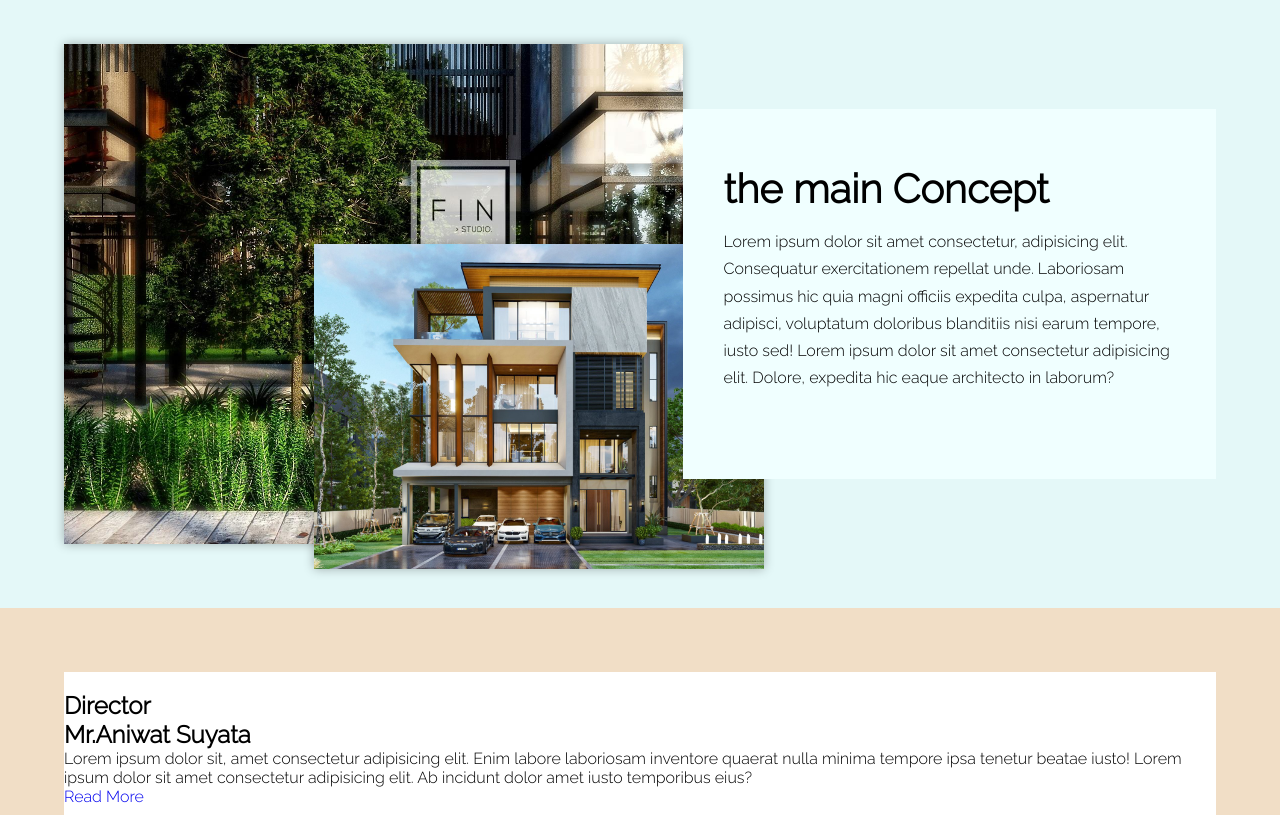
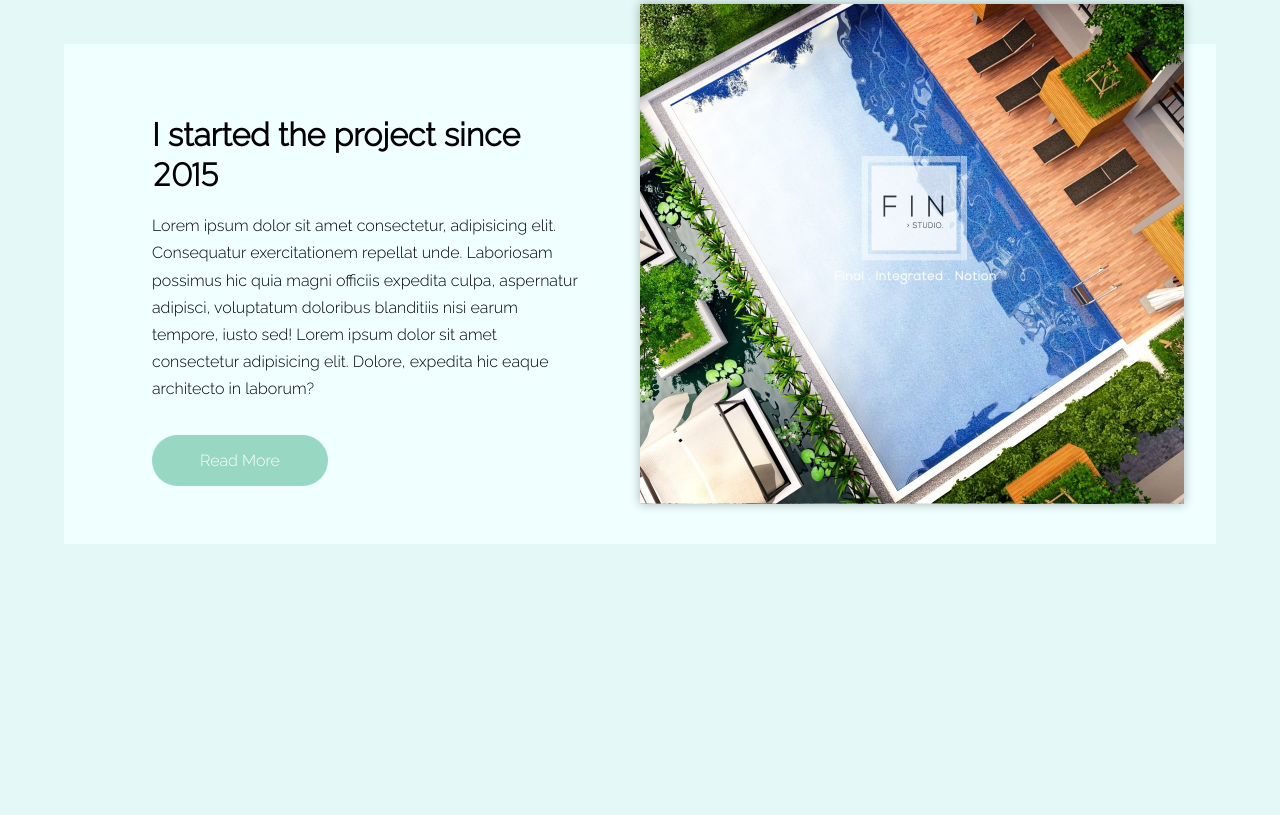
Before and after one commit to thanatP-Bz/FINstudio, a plain HTML site: page index/index.html in a window 1280 px wide. Shown: the part 2165-2980 px from the top of the page. After the commit the page ends 2773 px from the top, so only its background shows below. Drawn offline with Linux system fonts and the light colour scheme.

Commit message:
redesign

```diff
--- a/content/content.css
+++ b/content/content.css
@@ -7,7 +7,7 @@
 .about-us_container {
   display: grid;
   grid-template-columns: repeat(auto-fit, minmax(500px, 1fr));
-  background-color: var(--color-white);
+  background-color: azure;
   height: 500px;
   max-width: 100%;
 }
@@ -104,7 +104,7 @@ span {
 }
 
 /*resposive */
-@media (max-width: 610px) {
+@media (max-width: 800px) {
   .about-us_container {
     display: flex;
     min-height: 800px;
@@ -137,9 +137,10 @@ span {
   }
 
   .content-image {
-    min-width: 400px;
+    min-width: 350px;
     min-height: 400px;
-    margin: -700px;
-    margin-left: 0;
+    justify-content: flex-end;
+    margin: 0 auto;
+    margin-top: 2rem;
   }
 }
--- a/index/index.html
+++ b/index/index.html
@@ -110,29 +110,6 @@
       </div>
     </section>
 
-    <!--about us-->
-    <section id="section" class="content">
-      <div class="about-us_container">
-        <div class="text-container">
-          <h1>I started the project since <span class="number">2015</span></h1>
-          <p>
-            Lorem ipsum dolor sit amet consectetur, adipisicing elit.
-            Consequatur exercitationem repellat unde. Laboriosam possimus hic
-            quia magni officiis expedita culpa, aspernatur adipisci, voluptatum
-            doloribus blanditiis nisi earum tempore, iusto sed! Lorem ipsum
-            dolor sit amet consectetur adipisicing elit. Dolore, expedita hic
-            eaque architecto in laborum?
-          </p>
-          <div class="btn-container">
-            <a href="#" class="btn">Read More</a>
-          </div>
-        </div>
-        <div class="content-image">
-          <img src="../img/concept-2.jpg" alt="concept-2" />
-        </div>
-      </div>
-    </section>
-
     <!--concept-->
     <section id="section concept" class="concept">
       <div class="concept-container">
@@ -160,27 +137,31 @@
       </div>
     </section>
 
-    <!--card profile-->
-    <section id="profile" class="profile">
-      <div class="profile-container">
-        <div class="card-image">
-          <img src="" alt="" />
+    <!--about us-->
+    <section id="section" class="content">
+      <div class="about-us_container">
+        <div class="text-container">
+          <h1>I started the project since <span class="number">2015</span></h1>
+          <p>
+            Lorem ipsum dolor sit amet consectetur, adipisicing elit.
+            Consequatur exercitationem repellat unde. Laboriosam possimus hic
+            quia magni officiis expedita culpa, aspernatur adipisci, voluptatum
+            doloribus blanditiis nisi earum tempore, iusto sed! Lorem ipsum
+            dolor sit amet consectetur adipisicing elit. Dolore, expedita hic
+            eaque architecto in laborum?
+          </p>
+          <div class="btn-container">
+            <a href="#" class="btn">Read More</a>
+          </div>
         </div>
-        <div class="profile-control">
-          <div class="card-content">
-            <h1>Director</h1>
-            <h2>Mr.Aniwat Suyata</h2>
-            <p>
-              Lorem ipsum dolor sit, amet consectetur adipisicing elit. Enim
-              labore laboriosam inventore quaerat nulla minima tempore ipsa
-              tenetur beatae iusto! Lorem ipsum dolor sit amet consectetur
-              adipisicing elit. Ab incidunt dolor amet iusto temporibus eius?
-            </p>
-            <a href="#" class="btn-1">Read More</a>
-          </div>
+        <div class="content-image">
+          <img src="../img/concept-2.jpg" alt="concept-2" />
         </div>
       </div>
     </section>
+
+    <!--card profile-->
+    <section id="profile" class="profile"></section>
 
     <a class="scroll-link top-link" href="#header">
       <i class="fas fa-arrow-up"></i>
--- a/index/main.css
+++ b/index/main.css
@@ -12,7 +12,7 @@
 @import "../concept/concept.css";
 
 /* profile */
-@import "../profile/profile.css";
+@import "/profile/profile.css";
 
 /* font */
 @import url("https://fonts.googleapis.com/css2?family=Raleway:wght@300&display=swap");
--- a/profile/profile.css
+++ /dev/null
@@ -1,11 +0,0 @@
-@import "/index/main.css";
-
-.profile {
-  padding: 4rem 4rem;
-  background-color: rgb(241, 222, 198);
-}
-
-.profile-container {
-  background-color: var(--color-white);
-  height: 500px;
-}
```
Also changed, not shown: img/aniwat2.jpg (added), main.css (deleted).
